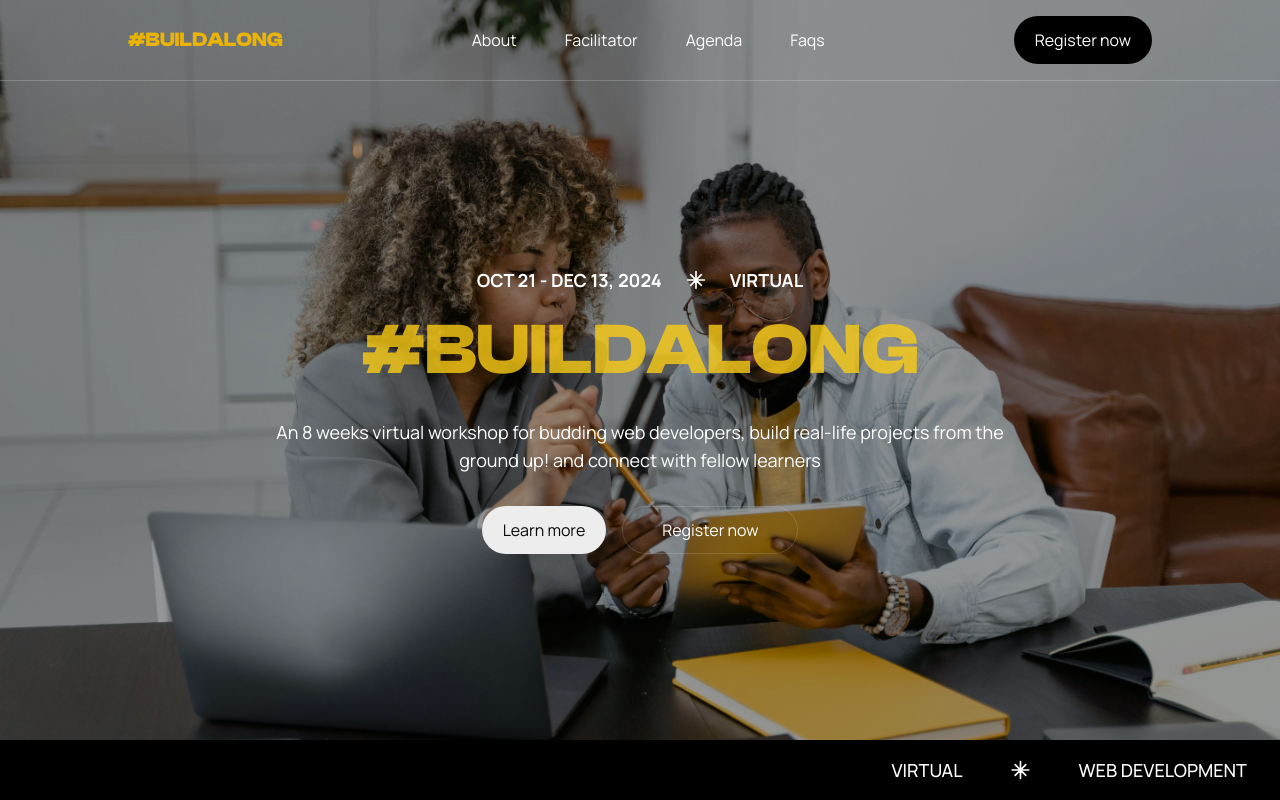
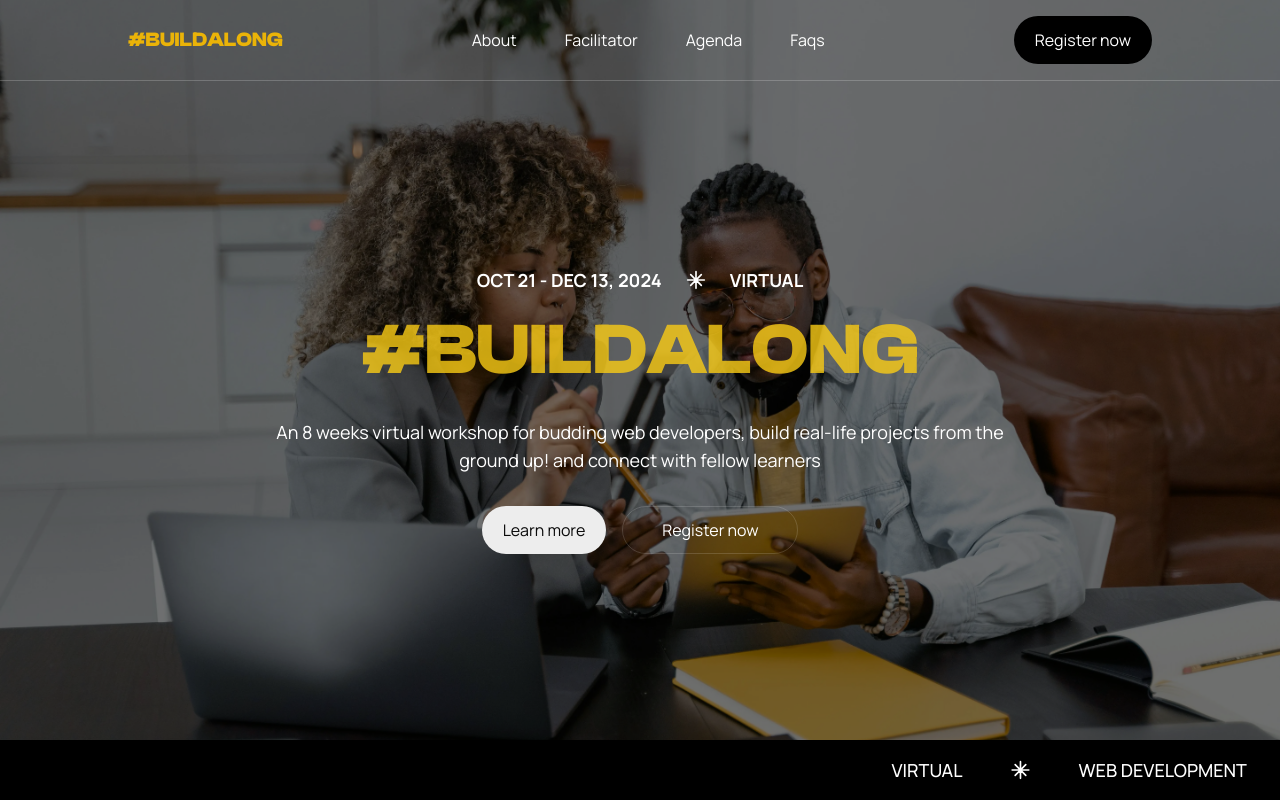
Before and after one commit to dome-academy/build-along, a Next.js app: page / in a window 1280 px wide. Shown: the top 800 px of the page. Built offline with nearby package versions, Linux system fonts and the light colour scheme.

Commit message:
Update: Audits and adjustments

```diff
--- a/app/layout.tsx
+++ b/app/layout.tsx
@@ -35,7 +35,7 @@ export const metadata: Metadata = {
     description: "Become an expert in web development before the end of 2024",
     images: ["image/ba-cover.png"],
     siteName: "Dome Academy",
-    url: "https://domeinitiative.com",
+    url: "https://buildalong.domeinitiative.com",
     type: "website",
   },
   twitter: {
--- a/app/page.tsx
+++ b/app/page.tsx
@@ -11,7 +11,7 @@ export default function Home() {
   return (
     <>
       <div className='grid grid-rows-[20px_1fr_20px] relative items-center justify-items-center min-h-screen p-8 gap-16 sm:pb-0 font-[family-name:var(--font-body)] bg-bg bg-cover bg-center overflow-x-hidden'>
-        <div className='absolute w-full inset-0 bg-black/40 z-10' />
+        <div className='absolute w-full inset-0 bg-black/55 z-10' />
         <Navbar />
         <header className='flex flex-col gap-8 row-start-2 items-center max-w-3xl text-white z-20'>
           <div className='flex gap-x-6 items-center -my-3 md:text-lg font-bold uppercase'>
```
